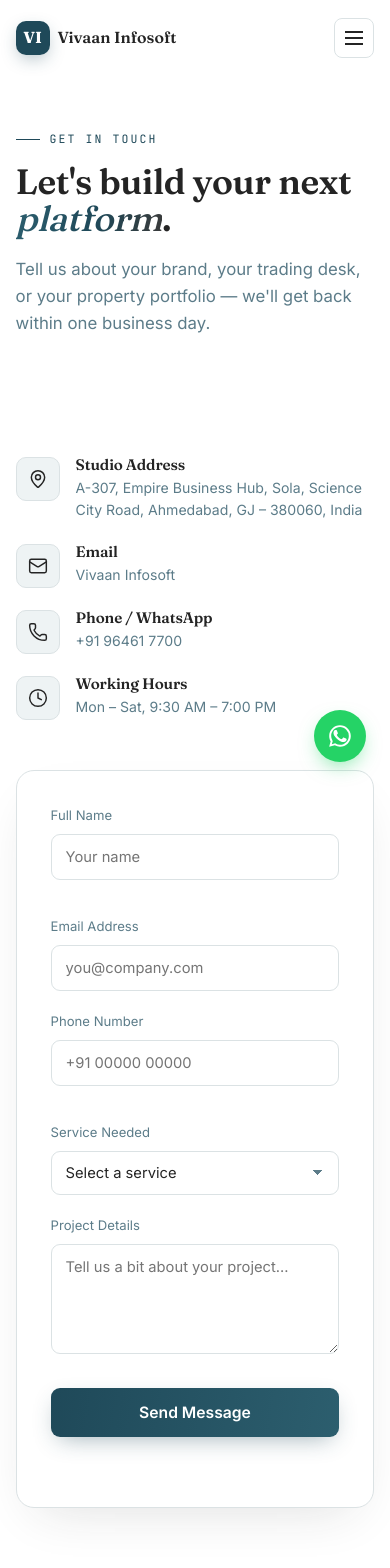
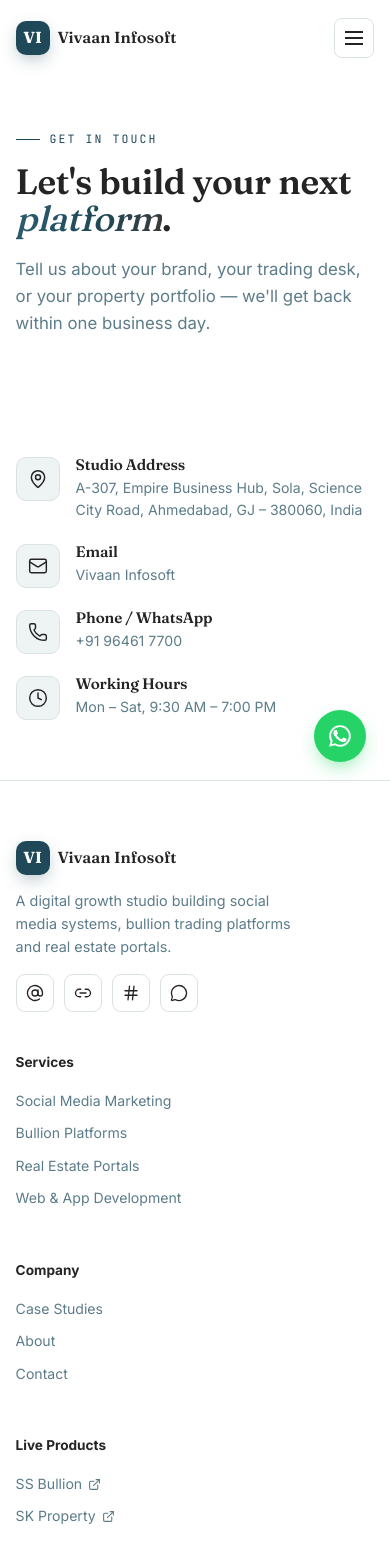
Before and after one commit to bhavik4094/Vivaan-Infosoft, a React (Vite) app: page /contact in a window 390 px wide. Shown: the top 1568 px of the page. Built offline with nearby package versions, Linux system fonts and the light colour scheme.

Commit message:
Remove contact form, keep only contact info block
Dropped the Full Name/Email/Phone/Service/Message form entirely.
Contact page now shows just the studio address, email, phone, and
hours, centered.

```diff
--- a/src/components/Contact.jsx
+++ b/src/components/Contact.jsx
@@ -1,70 +1,11 @@
-import { useState } from 'react';
 import Reveal from './Reveal.jsx';
 import { MapPin, Mail, Phone, Clock } from 'lucide-react';
 
-const validators = {
-  name: (v) => v.trim().length >= 2,
-  email: (v) => /^[^\s@]+@[^\s@]+\.[^\s@]+$/.test(v.trim()),
-  phone: (v) => /^[+]?[\d\s-]{10,15}$/.test(v.trim()),
-  service: (v) => v.trim().length > 0,
-  message: (v) => v.trim().length >= 10,
-};
-
-const errors = {
-  name: 'Enter your full name (min 2 characters).',
-  email: 'Enter a valid email address.',
-  phone: 'Enter a valid 10-digit phone number.',
-  service: 'Please select a service.',
-  message: 'Please tell us a little about your project (min 10 characters).',
-};
-
-const initialValues = { name: '', email: '', phone: '', service: '', message: '' };
-
 export default function Contact({ hideHead = false }) {
-  const [values, setValues] = useState(initialValues);
-  const [touched, setTouched] = useState({});
-  const [status, setStatus] = useState({ text: '', success: false });
-  const [sending, setSending] = useState(false);
-
-  const fieldValid = (name) => validators[name](values[name]);
-  const fieldState = (name) => {
-    if (!touched[name]) return '';
-    return fieldValid(name) ? 'valid' : 'invalid';
-  };
-
-  const handleChange = (e) => {
-    const { name, value } = e.target;
-    setValues((v) => ({ ...v, [name]: value }));
-  };
-  const handleBlur = (e) => {
-    setTouched((t) => ({ ...t, [e.target.name]: true }));
-  };
-
-  const handleSubmit = (e) => {
-    e.preventDefault();
-    const allTouched = Object.keys(values).reduce((acc, k) => ({ ...acc, [k]: true }), {});
-    setTouched(allTouched);
-    const allValid = Object.keys(validators).every((k) => validators[k](values[k]));
-
-    if (!allValid) {
-      setStatus({ text: 'Please fix the highlighted fields.', success: false });
-      return;
-    }
-
-    setSending(true);
-    setStatus({ text: 'Sending...', success: false });
-    setTimeout(() => {
-      setStatus({ text: "Thanks! Your message has been sent — we'll get back within one business day.", success: true });
-      setValues(initialValues);
-      setTouched({});
-      setSending(false);
-    }, 900);
-  };
-
   return (
     <section id="contact">
-      <div className="container contact-wrap">
-        <Reveal className="contact-info">
+      <div className="container">
+        <Reveal className="contact-info contact-info-solo">
           {!hideHead && (
             <>
               <div className="eyebrow">Get In Touch</div>
@@ -92,51 +33,6 @@
             <div><h4>Working Hours</h4><p>Mon – Sat, 9:30 AM – 7:00 PM</p></div>
           </div>
         </Reveal>
-
-        <Reveal className="form-card">
-          <form onSubmit={handleSubmit} noValidate>
-            <div className="form-row">
-              <div className={`field ${fieldState('name')}`}>
-                <label htmlFor="name">Full Name</label>
-                <input type="text" id="name" name="name" placeholder="Your name" value={values.name} onChange={handleChange} onBlur={handleBlur} required />
-                <span className="error-msg">{errors.name}</span>
-              </div>
-              <div className={`field ${fieldState('email')}`}>
-                <label htmlFor="email">Email Address</label>
-                <input type="email" id="email" name="email" placeholder="you@company.com" value={values.email} onChange={handleChange} onBlur={handleBlur} required />
-                <span className="error-msg">{errors.email}</span>
-              </div>
-            </div>
-            <div className="form-row">
-              <div className={`field ${fieldState('phone')}`}>
-                <label htmlFor="phone">Phone Number</label>
-                <input type="tel" id="phone" name="phone" placeholder="+91 00000 00000" value={values.phone} onChange={handleChange} onBlur={handleBlur} required />
-                <span className="error-msg">{errors.phone}</span>
-              </div>
-              <div className={`field ${fieldState('service')}`}>
-                <label htmlFor="service">Service Needed</label>
-                <select id="service" name="service" value={values.service} onChange={handleChange} onBlur={handleBlur} required>
-                  <option value="" disabled>Select a service</option>
-                  <option value="social">Social Media Marketing</option>
-                  <option value="bullion">Bullion Platform</option>
-                  <option value="realestate">Real Estate Portal</option>
-                  <option value="webdev">Web / App Development</option>
-                  <option value="other">Something Else</option>
-                </select>
-                <span className="error-msg">{errors.service}</span>
-              </div>
-            </div>
-            <div className={`field ${fieldState('message')}`}>
-              <label htmlFor="message">Project Details</label>
-              <textarea id="message" name="message" placeholder="Tell us a bit about your project..." value={values.message} onChange={handleChange} onBlur={handleBlur} required></textarea>
-              <span className="error-msg">{errors.message}</span>
-            </div>
-            <button type="submit" className="btn btn-primary" disabled={sending}>
-              {sending ? 'Sending…' : 'Send Message'}
-            </button>
-            <div className={`form-status ${status.success ? 'success' : ''}`}>{status.text}</div>
-          </form>
-        </Reveal>
       </div>
     </section>
   );
--- a/src/index.css
+++ b/src/index.css
@@ -305,6 +305,7 @@
 /* ===== Contact ===== */
 .contact-wrap{display:grid;grid-template-columns:0.9fr 1.1fr;gap:50px;align-items:start}
 .contact-info{display:flex;flex-direction:column;gap:22px}
+.contact-info-solo{max-width:560px;margin-inline:auto}
 .info-row{display:flex;gap:16px;align-items:flex-start}
 .info-icon{width:44px;height:44px;border-radius:10px;background:var(--surface-2);border:1px solid var(--line);display:flex;align-items:center;justify-content:center;flex-shrink:0}
 .info-row h4{font-size:0.95rem;margin-bottom:4px}
```
Also changed, not shown: public/Surprising_Benefits_How_AI_Improves_Team_Productivity_and_Communication_ai.png (added).
